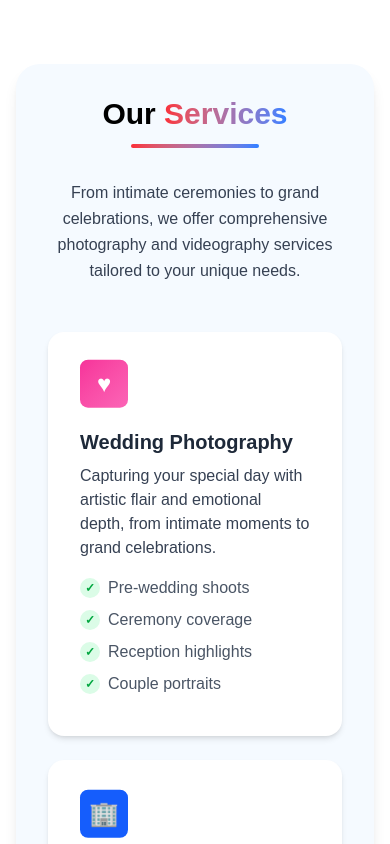
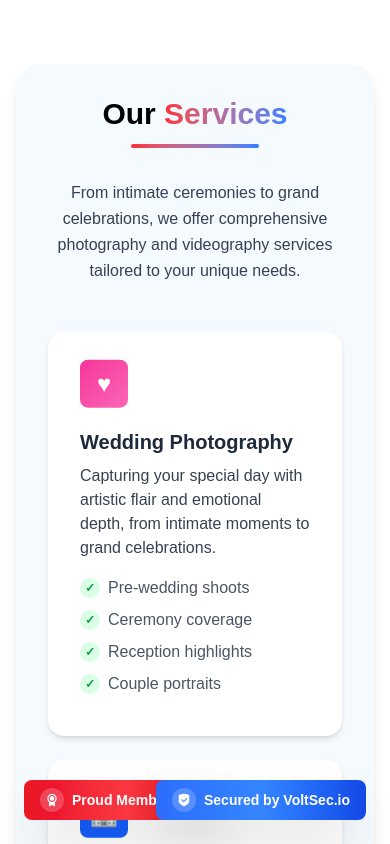
Before and after one commit to TheRDGroupOfIndustries/devansh-team, a Next.js app: page / in a window 390 px wide. Shown: the top 844 px of the page. Built offline with nearby package versions, Linux system fonts and the light colour scheme.

Commit message:
Making the float and Testimonial Section

```diff
--- a/src/app/page.js
+++ b/src/app/page.js
@@ -3,10 +3,12 @@ import Services from "../components/Services";
 import TestimonialSection from "../components/TestimonialSection";
 import { ChevronLeft, ChevronRight } from "lucide-react";
 import Portfolio from "@/components/Portfolio";
+import FloatComponent from "@/components/FloatComponent";
 
 export default function Home() {
   return (
     <main>
+      <FloatComponent />
       <Services />
       <Portfolio />
        <TestimonialSection />
--- /dev/null
+++ b/src/components/FloatComponent.jsx
@@ -0,0 +1,42 @@
+"use client";
+import React from "react";
+
+const FloatComponent = () => {
+  return (
+    <>
+      {/* Left Badge */}
+      <div className="fixed bottom-6 left-6 z-40">
+        <div className="relative bg-gradient-to-r from-red-600 via-red-500 to-red-700 text-white px-4 py-2 rounded-lg shadow-2xl transform hover:scale-105 transition-all duration-300 cursor-pointer">
+          <div className="flex items-center space-x-2">
+            <div className="w-6 h-6 bg-white/20 rounded-full flex items-center justify-center">
+              <i className="ri-award-fill text-sm"></i>
+            </div>
+            <span className="text-sm font-semibold whitespace-nowrap">
+              Proud Member of BNI
+            </span>
+          </div>
+          {/* Gradient overlay */}
+          <div className="absolute inset-0 bg-gradient-to-r from-white/10 to-transparent rounded-lg"></div>
+        </div>
+      </div>
+
+      {/* Right Badge */}
+      <div className="fixed bottom-6 right-6 z-40">
+        <div className="relative bg-gradient-to-r from-blue-600 via-blue-500 to-blue-700 text-white px-4 py-2 rounded-lg shadow-2xl transform hover:scale-105 transition-all duration-300 cursor-pointer">
+          <div className="flex items-center space-x-2">
+            <div className="w-6 h-6 bg-white/20 rounded-full flex items-center justify-center">
+              <i className="ri-shield-check-fill text-sm"></i>
+            </div>
+            <span className="text-sm font-semibold whitespace-nowrap">
+              Secured by VoltSec.io
+            </span>
+          </div>
+          {/* Gradient overlay */}
+          <div className="absolute inset-0 bg-gradient-to-r from-white/10 to-transparent rounded-lg"></div>
+        </div>
+      </div>
+    </>
+  );
+};
+
+export default FloatComponent;
--- /dev/null
+++ b/src/components/StatsSection.jsx
@@ -0,0 +1,47 @@
+import React from "react";
+
+const StatsSection = () => {
+  return (
+    <div>
+      <div className="mt-16 grid md:grid-cols-4 gap-8">
+        {/* Happy Clients */}
+        <div className="text-center">
+          <div className="w-16 h-16 bg-gradient-to-r from-red-600 to-red-700 rounded-full flex items-center justify-center mx-auto mb-4">
+            <i className="ri-heart-fill text-white text-2xl"></i>
+          </div>
+          <h3 className="text-3xl font-bold text-gray-900 mb-2">500+</h3>
+          <p className="text-gray-600">Happy Clients</p>
+        </div>
+
+        {/* Events Covered */}
+        <div className="text-center">
+          <div className="w-16 h-16 bg-gradient-to-r from-blue-600 to-blue-700 rounded-full flex items-center justify-center mx-auto mb-4">
+            <i className="ri-camera-fill text-white text-2xl"></i>
+          </div>
+          <h3 className="text-3xl font-bold text-gray-900 mb-2">1000+</h3>
+          <p className="text-gray-600">Events Covered</p>
+        </div>
+
+        {/* Satisfaction Rate */}
+        <div className="text-center">
+          <div className="w-16 h-16 bg-gradient-to-r from-green-600 to-green-700 rounded-full flex items-center justify-center mx-auto mb-4">
+            <i className="ri-award-fill text-white text-2xl"></i>
+          </div>
+          <h3 className="text-3xl font-bold text-gray-900 mb-2">98%</h3>
+          <p className="text-gray-600">Satisfaction Rate</p>
+        </div>
+
+        {/* Years Experience */}
+        <div className="text-center">
+          <div className="w-16 h-16 bg-gradient-to-r from-purple-600 to-purple-700 rounded-full flex items-center justify-center mx-auto mb-4">
+            <i className="ri-time-fill text-white text-2xl"></i>
+          </div>
+          <h3 className="text-3xl font-bold text-gray-900 mb-2">8+</h3>
+          <p className="text-gray-600">Years Experience</p>
+        </div>
+      </div>
+    </div>
+  );
+};
+
+export default StatsSection;
--- a/src/components/TestimonialSection.jsx
+++ b/src/components/TestimonialSection.jsx
@@ -3,6 +3,7 @@
 import { useState, useEffect } from "react";
 import { motion, AnimatePresence } from "framer-motion";
 import { ChevronLeft, ChevronRight } from "lucide-react";
+import StatsSection from "./StatsSection";
 
 const testimonials = [
   {
@@ -176,6 +177,8 @@ export default function TestimonialSection() {
             />
           ))}
         </div>
+
+        <StatsSection />
       </div>
     </section>
   );
```
